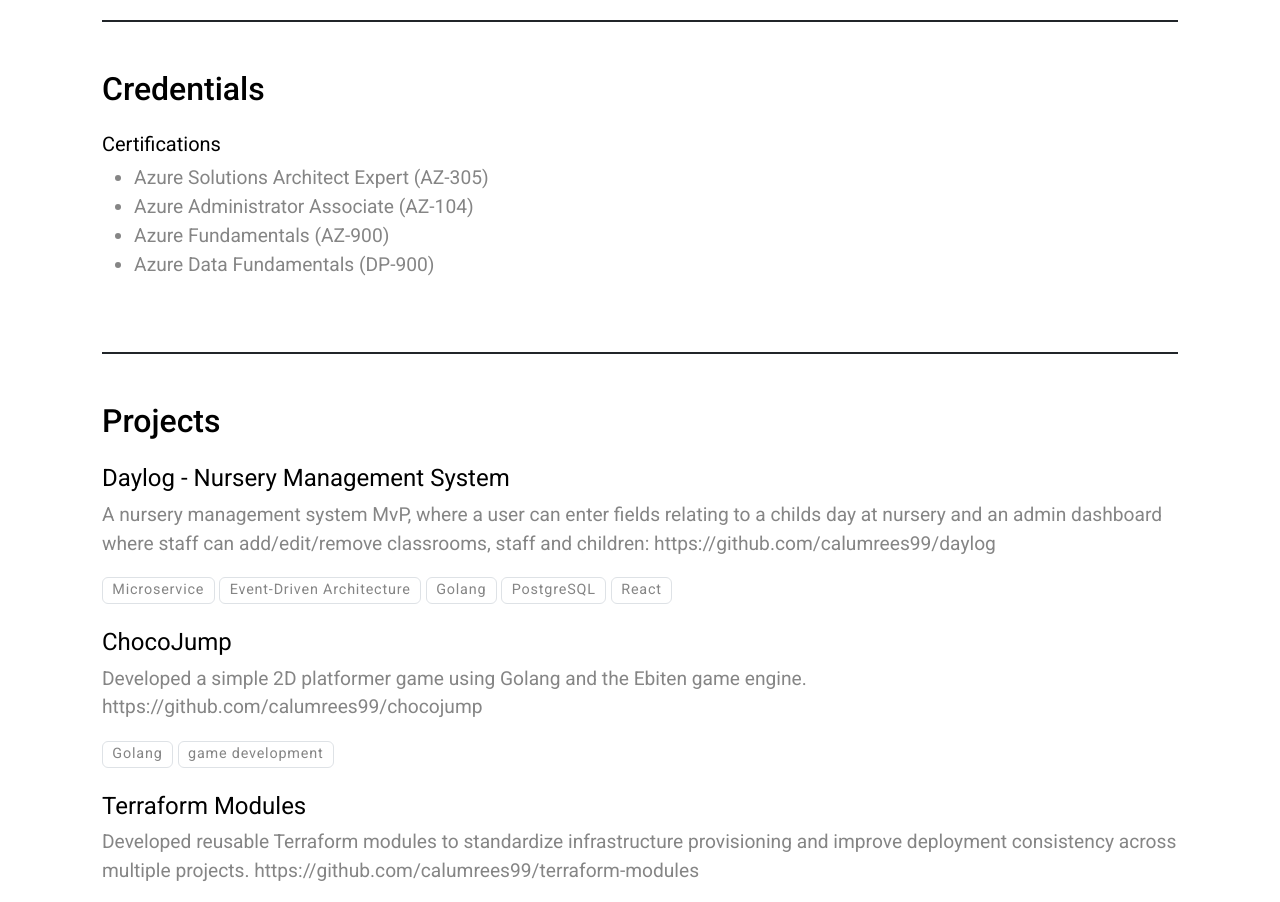
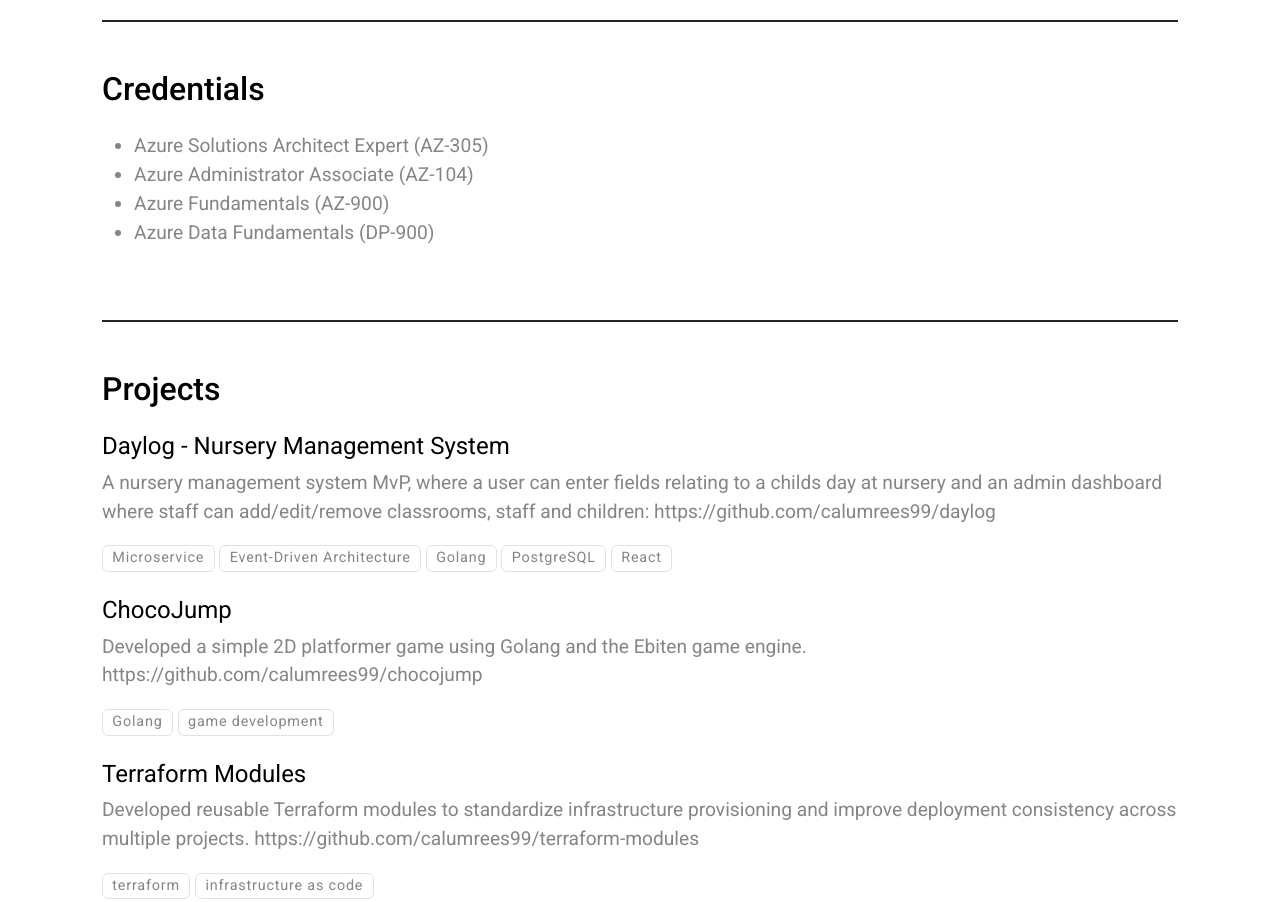
Before and after one commit to calumrees99/cv, a plain HTML site: page index.html in a window 1280 px wide. Shown: the part 1760-2662 px from the top of the page. Drawn offline with nearby package versions, Linux system fonts and the light colour scheme.

Commit message:
Deploying to gh-pages from @ calumrees99/cv@6adb344c0ab0b8006a92a1e73debadb231a876c3 🚀

```diff
--- a/index.html
+++ b/index.html
@@ -130,7 +130,6 @@
             <h2 class="mb-4">Credentials</h2>
 
             <div class="mb-4">
-                <h3 class="fs-5 fw-normal mb-2">Certifications</h3>
 
                 <div class="markdown-content">
                     <ul><li>Azure Solutions Architect Expert (AZ-305)</li><li>Azure Administrator Associate (AZ-104)</li><li>Azure Fundamentals (AZ-900)</li><li>Azure Data Fundamentals (DP-900)</li></ul>
```
Also changed, not shown: 1 other file.
